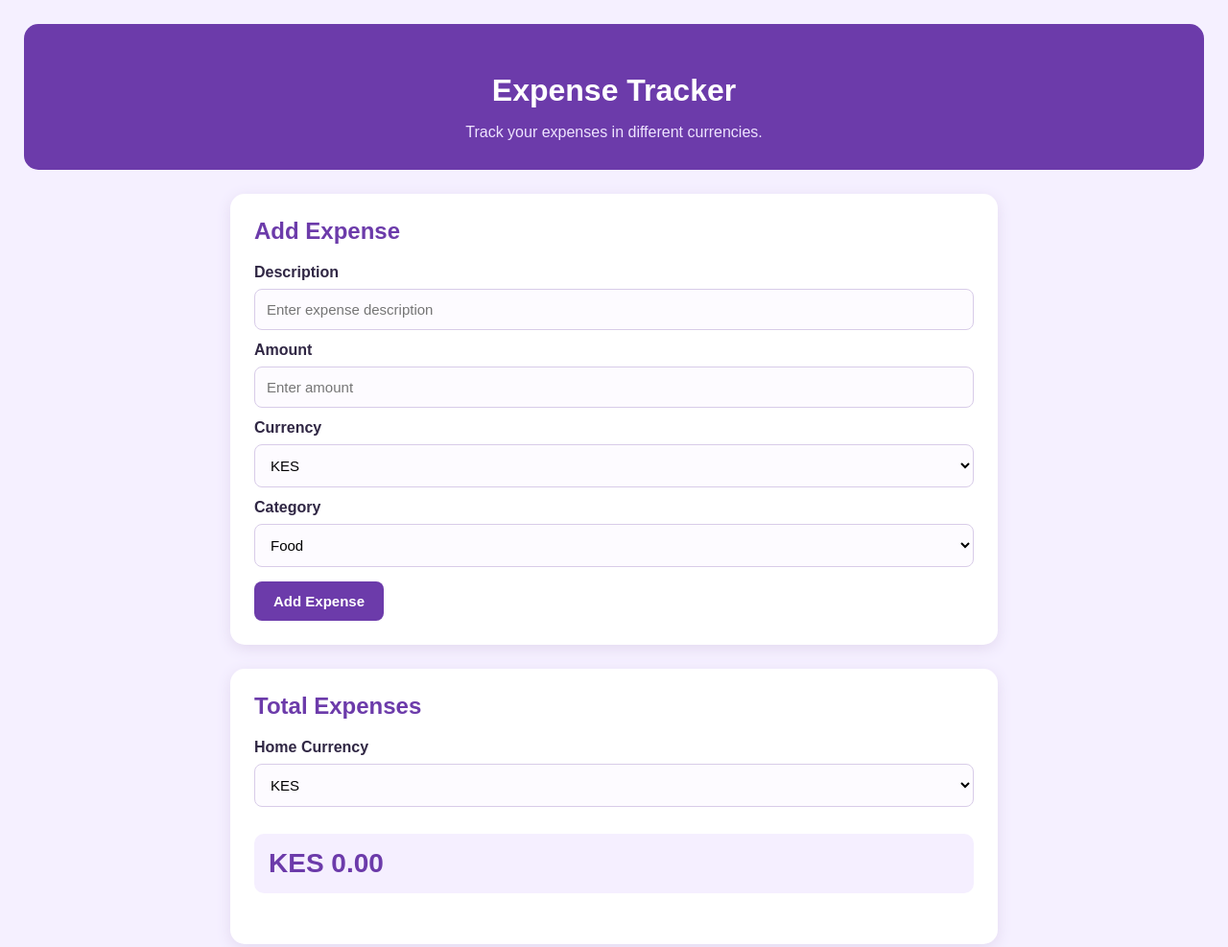
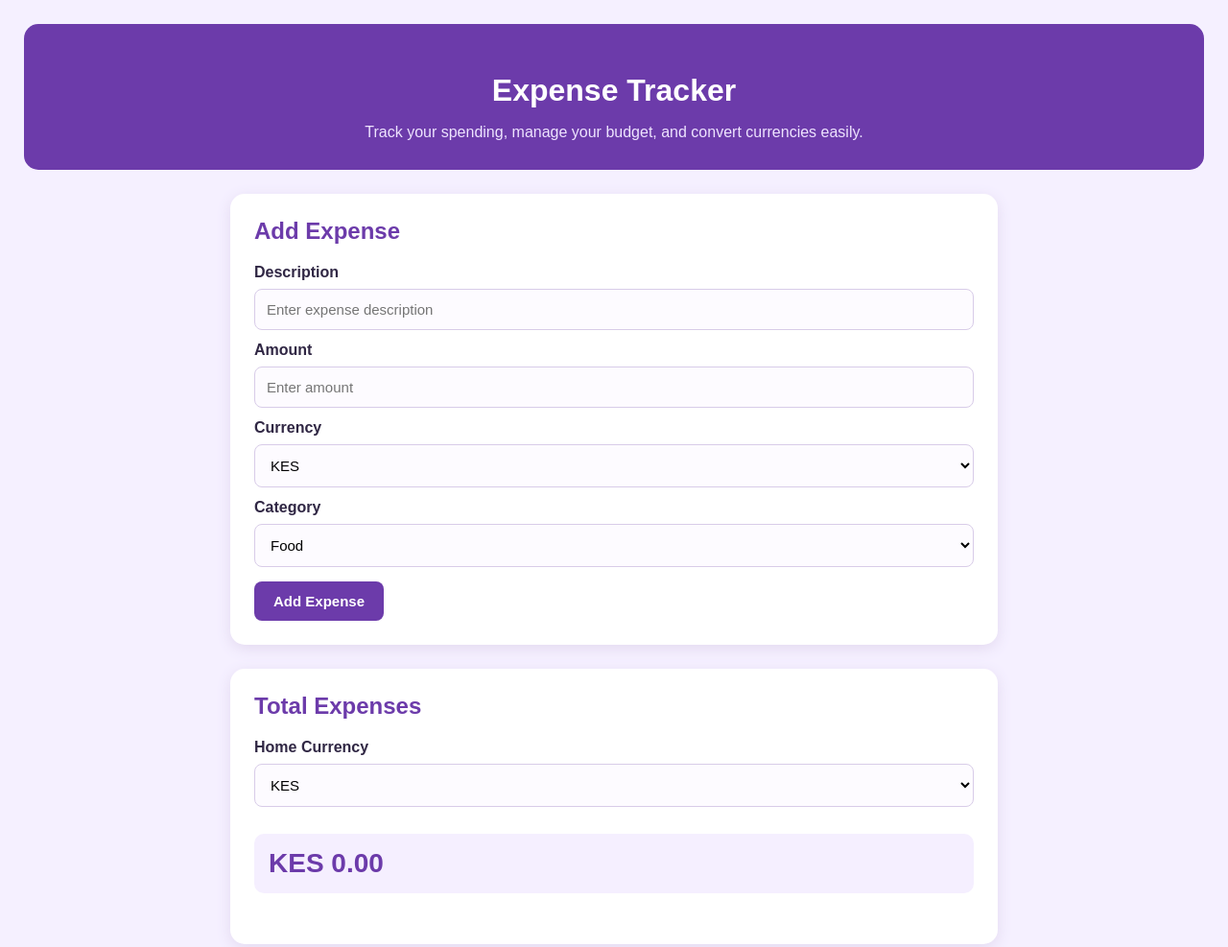
Before and after one commit to itskhadra/Expense-tracker, a website with bundled scripts: page index.html in a window 1280 px wide. Shown: the top 987 px of the page at 96% size. Built offline with nearby package versions, Linux system fonts and the light colour scheme; no server answers.

Commit message:
update expense tracker description

```diff
--- a/index.html
+++ b/index.html
@@ -11,7 +11,7 @@
 
     <header>
         <h1>Expense Tracker</h1>
-        <p>Track your expenses in different currencies.</p>
+        <p>Track your spending, manage your budget, and convert currencies easily.</p>
     </header>
 
     <main>
```
